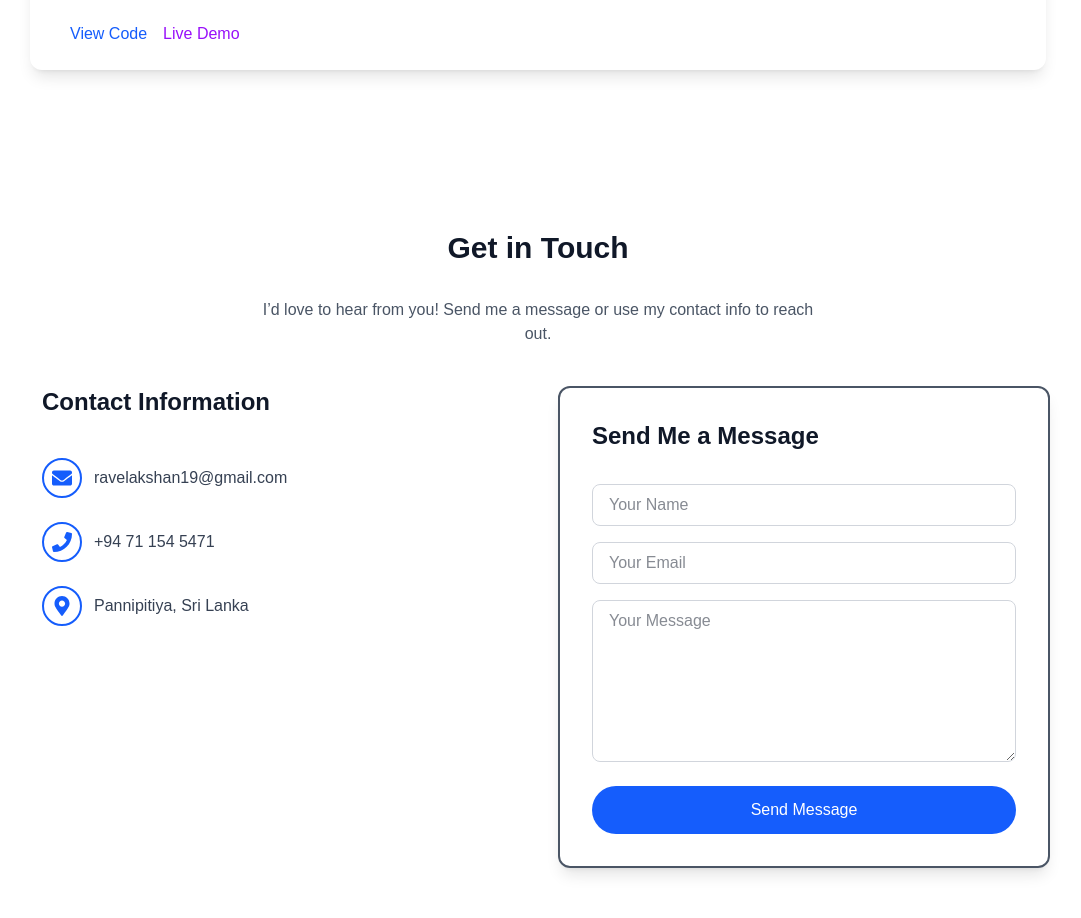
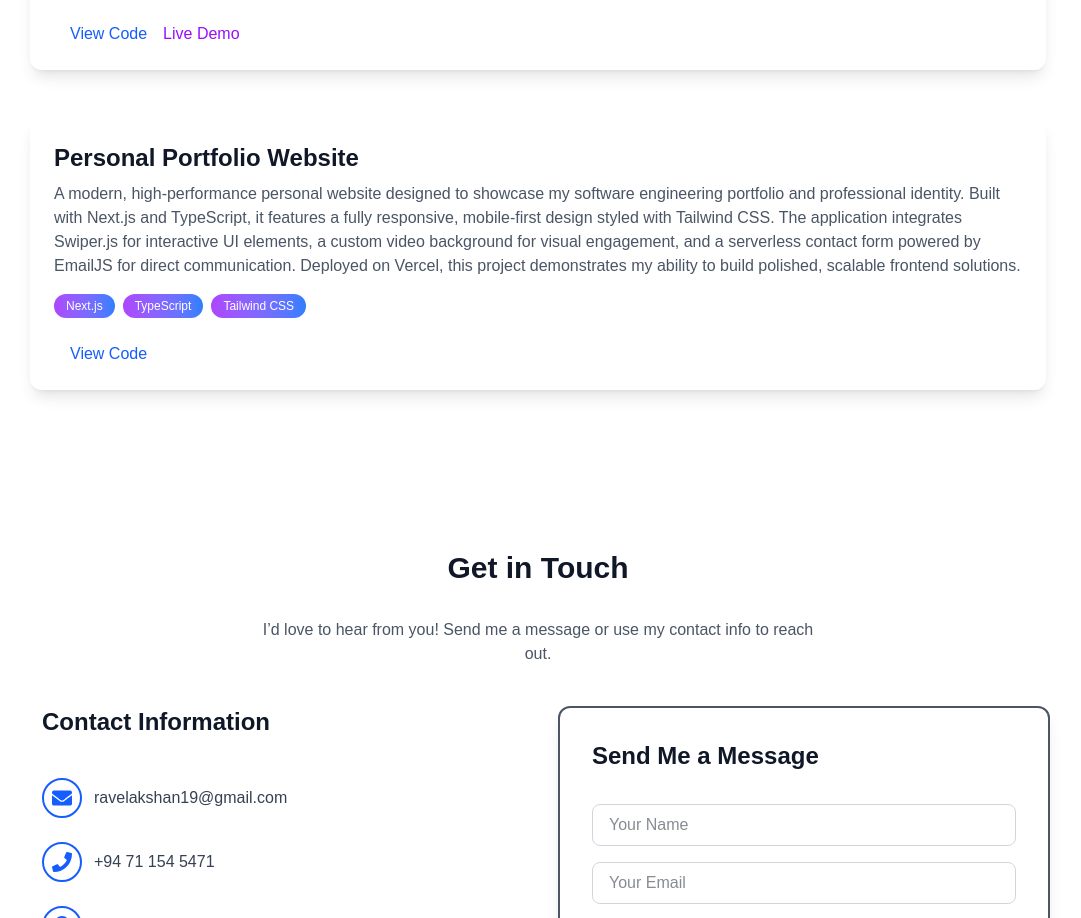
Before and after one commit to RavinAr1/personal-portfolio, a Next.js app: page / in a window 1280 px wide. Shown: the part 2262-3180 px from the top of the page, without its empty margins (102-1183 px from the left). Built offline with nearby package versions, Linux system fonts and the light colour scheme.

Commit message:
Updated the project section with new details. Added changes to README file

```diff
--- a/app/components/Projects.tsx
+++ b/app/components/Projects.tsx
@@ -20,9 +20,10 @@ const projects = [
     technologies: ["React", "Python", "Flask", "JavaScript", "Machine Learning"],
     link: "https://github.com/RavinAr1/SpendSense",
   },
+
   {
     title: "ChatLink",
-    description: "ChatLink is a real-time communication platform designed to facilitate seamless and secure messaging. Built on a Java Spring Boot foundation with a Thymeleaf frontend, it leverages WebSocket technology to deliver instant message synchronization and a responsive user experience across devices. The application features secure user authentication, support for file attachments within chats, and automated email notifications via API integration. With a scalable MySQL database for persistence and Docker support for streamlined deployment, ChatLink provides a reliable, full-stack solution for interactive connectivity..",
+    description: "ChatLink is a real-time communication platform designed to facilitate seamless and secure messaging. Built on a Java Spring Boot foundation with a Thymeleaf frontend, it leverages WebSocket technology to deliver instant message synchronization and a responsive user experience across devices. The application features secure user authentication, support for file attachments within chats, and automated email notifications via API integration. With a scalable MySQL database for persistence and Docker support for streamlined deployment, ChatLink provides a reliable, full-stack solution for interactive connectivity.",
     images: [
       "/projects/project2-1.jpg",
       "/projects/project2-2.jpg",
@@ -31,6 +32,19 @@ const projects = [
     link: "https://github.com/RavinAr1/ChatLink.git",
     demoLink: "https://chatlink-app-ravindu-f3bkbabrfmfahshx.westus3-01.azurewebsites.net",
   },
+
+
+    {
+    title: "Personal Portfolio Website",
+    description: "A modern, high-performance personal website designed to showcase my software engineering portfolio and professional identity. Built with Next.js and TypeScript, it features a fully responsive, mobile-first design styled with Tailwind CSS. The application integrates Swiper.js for interactive UI elements, a custom video background for visual engagement, and a serverless contact form powered by EmailJS for direct communication. Deployed on Vercel, this project demonstrates my ability to build polished, scalable frontend solutions.",
+    images: [
+      "/projects/project2-1.jpg",
+      "/projects/project2-2.jpg",
+    ],
+    technologies: ["Next.js", "TypeScript", "Tailwind CSS",],
+    link: "https://github.com/RavinAr1/personal-portfolio",
+  },
+
 ];
 
 export default function Projects() {
```
Also changed, not shown: 1 other file (tests, documents, lock files or other folders).
